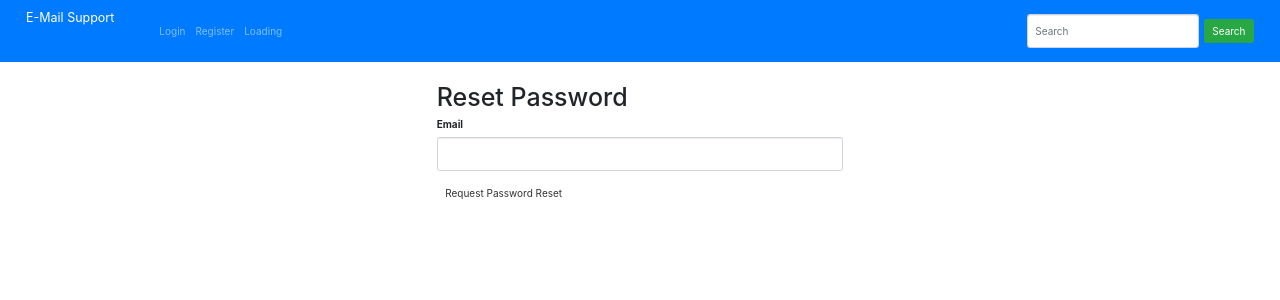
After one commit to LouAnkai/Flask-Email-App, a Flask app: page /reset_password_request in a window 1280 px wide. The commit adds this page. Shown: the top 300 px of the page. Run offline with Flask 2, Linux system fonts and the light colour scheme; some libraries are stand-ins or nearby versions.

Commit message:
added password reset

```diff
--- a/app/__init__.py
+++ b/app/__init__.py
@@ -4,6 +4,7 @@ from flask_sqlalchemy import SQLAlchemy
 from flask_migrate import Migrate
 from flask_login import LoginManager
 from flask_bootstrap import Bootstrap
+from flask_mail import Mail
 
 
 app = Flask(__name__)
@@ -14,6 +15,6 @@ login = LoginManager(app)
 login.login_view = 'login'
 bootstrap = Bootstrap(app)
 login.init_app(app)
-
+mail = Mail(app)
 
 from app import routes, models
--- a/app/forms.py
+++ b/app/forms.py
@@ -30,3 +30,12 @@ class RegistrationForm(FlaskForm):
 class CheckPasswordForm(FlaskForm):
     password = StringField('Password Checker')
     submit = SubmitField('Check')
+
+class ResetPasswordRequestForm(FlaskForm):
+    email = StringField('Email', validators=[DataRequired(), Email()])
+    submit = SubmitField('Request Password Reset')
+
+class ResetPasswordForm(FlaskForm):
+    password = PasswordField('Password', validators=[DataRequired()])
+    password2 = PasswordField('Re-type Password', validators=[DataRequired(), EqualTo('password')])
+    submit = SubmitField('Reset Password')
--- a/app/routes.py
+++ b/app/routes.py
@@ -1,9 +1,10 @@
 from app import app, db
 from flask import render_template, flash, redirect, url_for, request
-from app.forms import LoginForm, RegistrationForm, CheckPasswordForm
+from app.forms import LoginForm, RegistrationForm, CheckPasswordForm, ResetPasswordRequestForm, ResetPasswordForm
 from flask_login import current_user, login_user, logout_user, login_required
 from app.models import User
 import time
+from app.email import send_password_reset_email
 
 @app.route('/', methods=['GET', 'POST'])
 @app.route('/index', methods=['GET', 'POST'])
@@ -64,3 +65,39 @@ def loading_data():
 def logout():
     logout_user()
     return redirect(url_for('index'))
+
+@app.route('/reset_password_request', methods=['GET','POST'])
+def reset_password_request():
+    if current_user.is_authenticated:
+        return redirect(url_for('index'))
+
+    form = ResetPasswordRequestForm()
+
+    if form.validate_on_submit():
+        user = User.query.filter_by(email=form.email.data).first()
+        if user:
+            send_password_reset_email(user)
+        alert('Check your email for the instructions to reset your password.')
+        return redirect(url_for('login'))
+
+    return render_template('reset_password_request.html', title="Reset Password", form=form)
+
+@app.route('/reset_password/<token>', methods=['GET','POST'])
+def reset_password(token):
+    if current_user.is_authenticated:
+        return redirect(url_for('index'))
+
+    user = User.verify_reset_password_token(token)
+
+    if not user:
+        return redirect(url_for('index'))
+
+    form=ResetPasswordForm()
+
+    if form.validate_on_submit():
+        user.set_password(form.password.data)
+        db.session.commit()
+        alert('Your password has been reset.')
+        return redirect(url_for('login'))
+
+    return render_template('reset_password_request.html', form=form)
--- a/app/templates/login.html
+++ b/app/templates/login.html
@@ -25,7 +25,7 @@
       <p>New User? <a href="{{ url_for('register') }}">Click to
         Register!</a>
       </p>
-      <!-- add forgot password here -->
+        Forgot your Password? <a href="{{ url_for('reset_password_request') }}"> Click to Reset It </a>
     </div>
   </div>
 {% endblock %}
--- /dev/null
+++ b/app/templates/reset_password_request.html
@@ -0,0 +1,18 @@
+{% extends "base.html" %}
+{% import 'bootstrap/wtf.html' as wtf %}
+
+
+{% block app_content %}
+  <div class="row">
+    <div class="col-md-4 offset-md-4 col-xs-8 offset-xs-2">
+      <h1>Reset Password</h1>
+    </div>
+  </div>
+
+  <div class="row">
+    <div class="col-md-4 offset-md-4 col-xs-8 offset-xs-2">
+      {{ wtf.quick_form(form) }}
+    </div>
+  </div>
+
+{% endblock %}
```
Also changed, not shown: app/email.py (added, +19 -0 lines), app/models.py (+15 -1 lines), app/templates/email/reset_password.html (added, +10 -0 lines), config.py (+8 -0 lines), app.db, app/templates/email/reset_password.txt (added).
